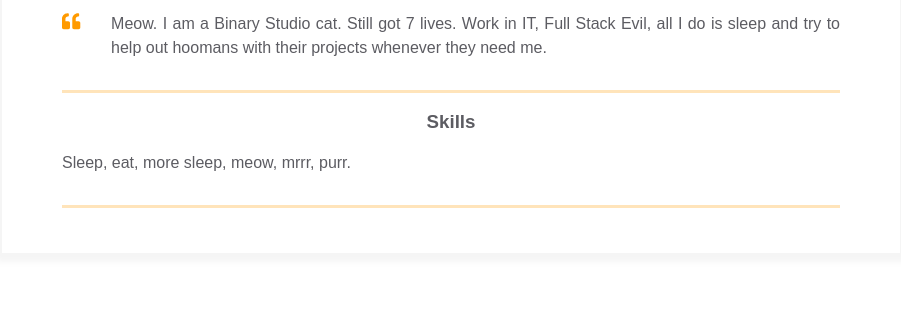
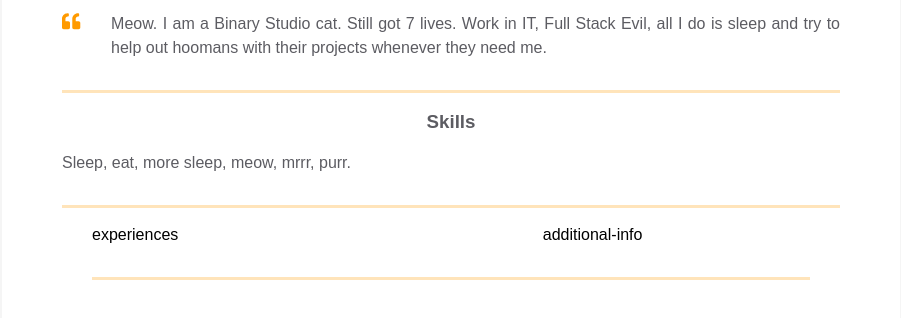
Before and after one commit to tkachor/homepage, a plain HTML site: page index.html in a window 1280 px wide. Shown: the part 350-668 px from the top of the page, without its empty margins (189-1090 px from the left). Drawn offline with Linux system fonts and the light colour scheme.

Commit message:
Add Experience block template

```diff
--- a/index.html
+++ b/index.html
@@ -118,6 +118,17 @@
               <p class="skills__text">Sleep, eat, more sleep, meow, mrrr, purr. </p>
             </div>
           </div>
+
+          <div class="container">
+            <div class="resume__block">
+              <div class="main-info fh">
+
+                <div class="experiences">experiences</div>
+
+                <div class="additional-info fv">additional-info</div>
+              </div>
+            </div>
+          </div>
         </div>
       </div>
     </main>
```
